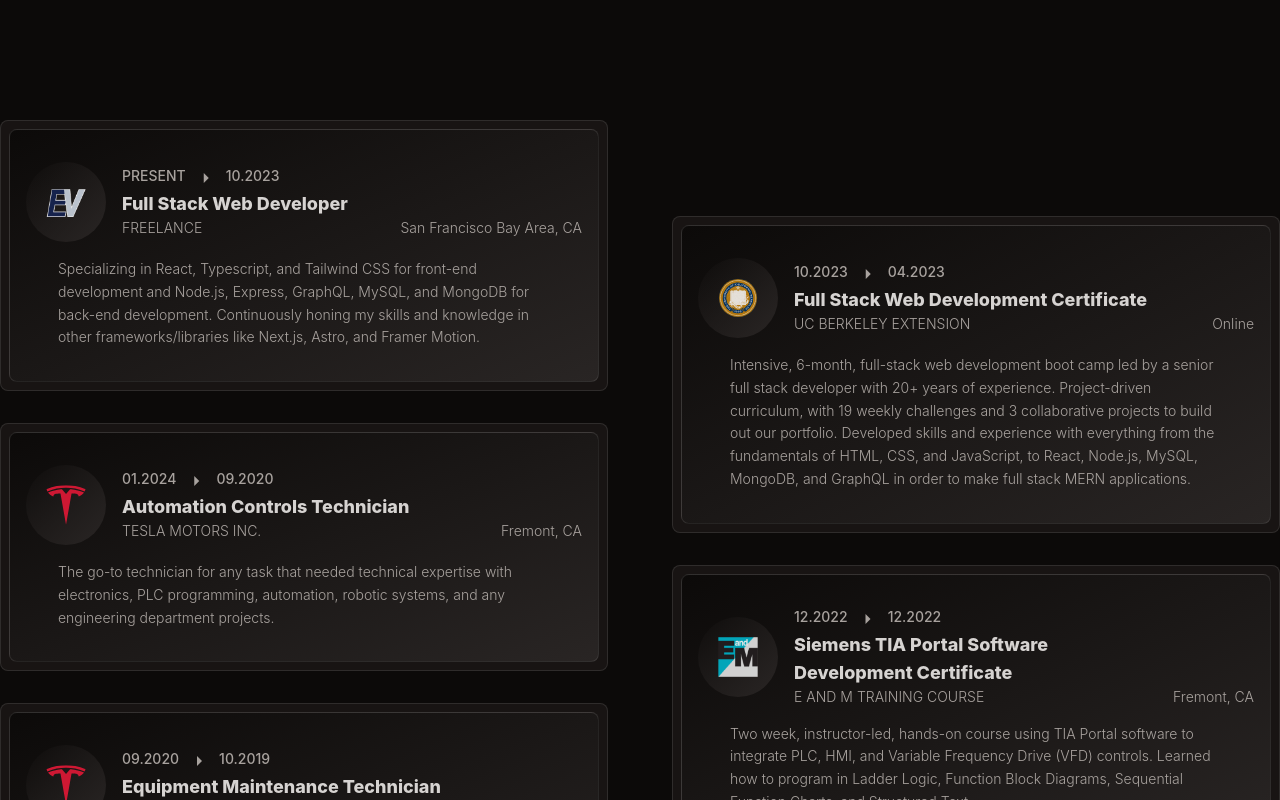
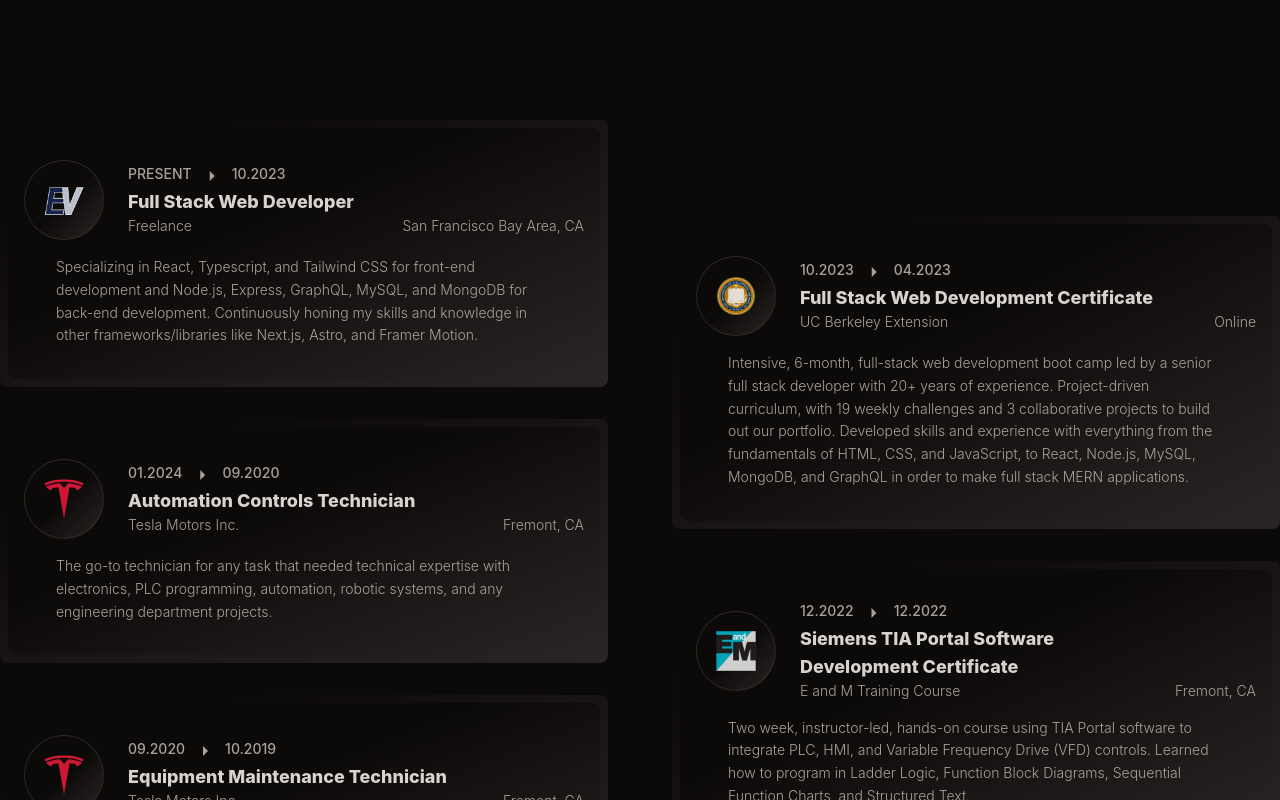
Before and after one commit to Torvec/myPortfolio, a React (Vite) app: page / in a window 1280 px wide. Shown: the part 5920-6720 px from the top of the page. Built offline with nearby package versions, Linux system fonts and the light colour scheme; a web font is replaced by a local one.

Commit message:
Modify styles for resume items

```diff
--- a/src/components/ResumeSection.tsx
+++ b/src/components/ResumeSection.tsx
@@ -27,10 +27,14 @@ export default function ResumeSection() {
     details: string;
   }) => {
     return (
-      <div className="rounded-lg border border-white/10 bg-gradient-to-tl from-stone-800 to-stone-950 px-4 py-8">
-        <div className="flex items-center gap-4">
-          <div className="grid size-20 flex-shrink-0 place-content-center overflow-hidden rounded-full bg-gradient-to-tl from-stone-800">
-            <img src={logo} alt={jobTitle || program} className="size-10 opacity-90" />
+      <div className="rounded-lg bg-gradient-to-tl from-stone-800 to-stone-950 to-60% px-4 py-8">
+        <div className="flex items-center gap-6">
+          <div className="grid size-20 flex-shrink-0 place-content-center rounded-full border border-stone-700/50 bg-gradient-to-tl from-stone-800 to-50%">
+            <img
+              src={logo}
+              alt={jobTitle || program}
+              className="size-10 opacity-90"
+            />
           </div>
           <div className="w-full">
             <div className="flex gap-2 text-sm font-medium uppercase text-stone-400">
@@ -42,16 +46,14 @@ export default function ResumeSection() {
               {jobTitle || program}
             </h3>
             <div className="flex flex-col md:flex-row md:justify-between">
-              <h4 className="text-sm font-light uppercase text-stone-400">
+              <h4 className="text-sm font-light text-stone-400">
                 {company || institution}
               </h4>
-              <h5 className="text-sm font-light text-stone-400">
-                {location}
-              </h5>
+              <h5 className="text-sm font-light text-stone-400">{location}</h5>
             </div>
           </div>
         </div>
-        <p className="text-pretty text-sm font-light leading-relaxed text-stone-400 pt-4 px-8">
+        <p className="text-pretty px-8 pt-4 text-sm font-light leading-relaxed text-stone-400">
           {details}
         </p>
       </div>
@@ -84,7 +86,7 @@ export default function ResumeSection() {
           }: ResumeItemType) => (
             <div
               key={id}
-              className="rounded-lg border border-white/10 bg-stone-900/75 p-2"
+              className="rounded-lg bg-gradient-to-tl from-stone-800 to-stone-950 to-80% p-2"
             >
               <ResumeItem
                 startDate={startDate}
@@ -105,7 +107,6 @@ export default function ResumeSection() {
   };
 
   const Download = () => {
-
     const { headerText, docText, pdfText, docHref, pdfHref } = download;
 
     return (
@@ -121,7 +122,10 @@ export default function ResumeSection() {
 
   return (
     <section id="resume">
-      <SectionHeader section="Resume" title="My Professional and Academic Journey" />
+      <SectionHeader
+        section="Resume"
+        title="My Professional and Academic Journey"
+      />
       <div className="container mx-auto flex flex-col gap-16 px-4 pb-64 md:flex-row md:px-0">
         <ResumeList list={experience} />
         <ResumeList list={education} type="education" />
```
